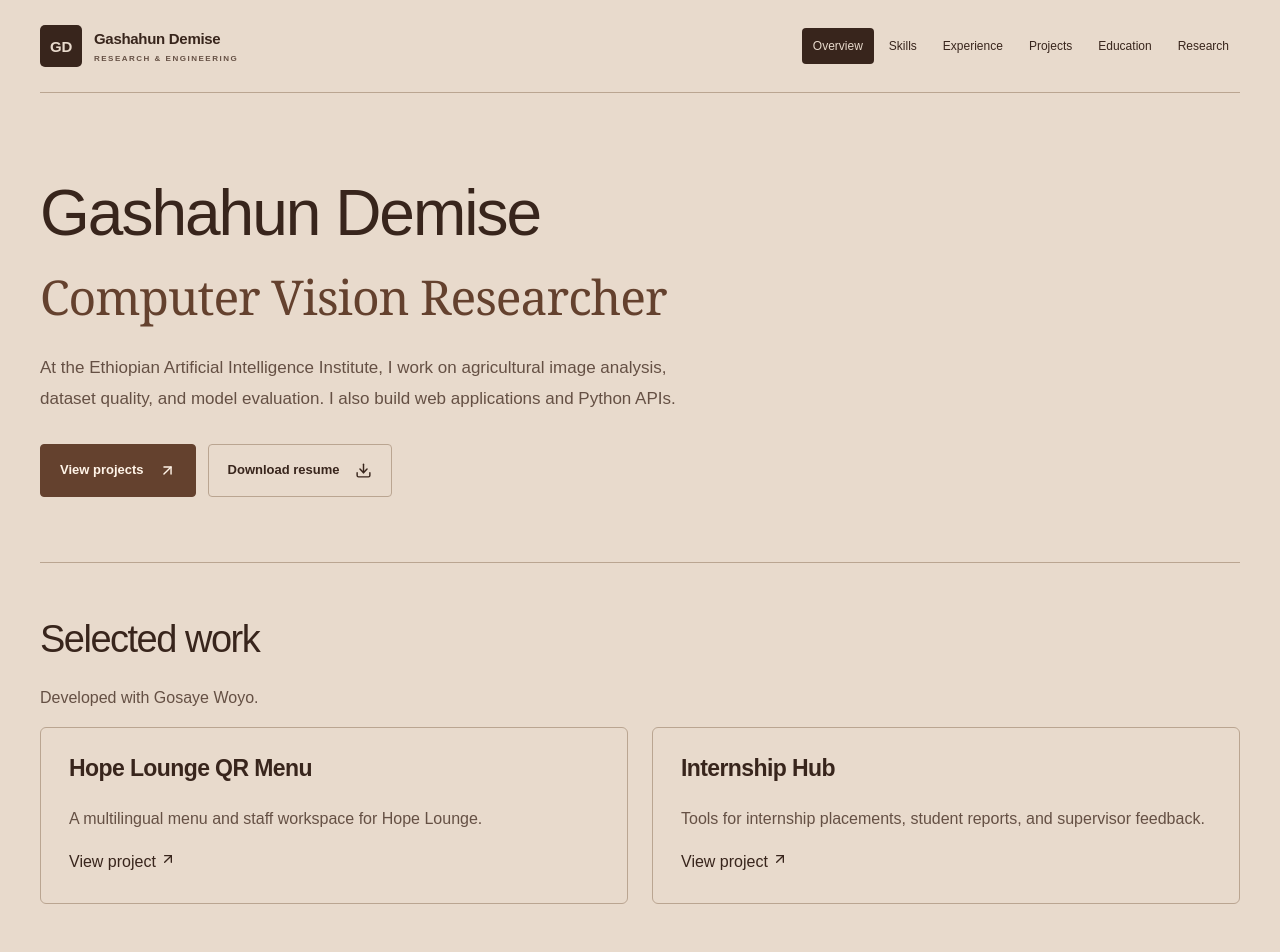
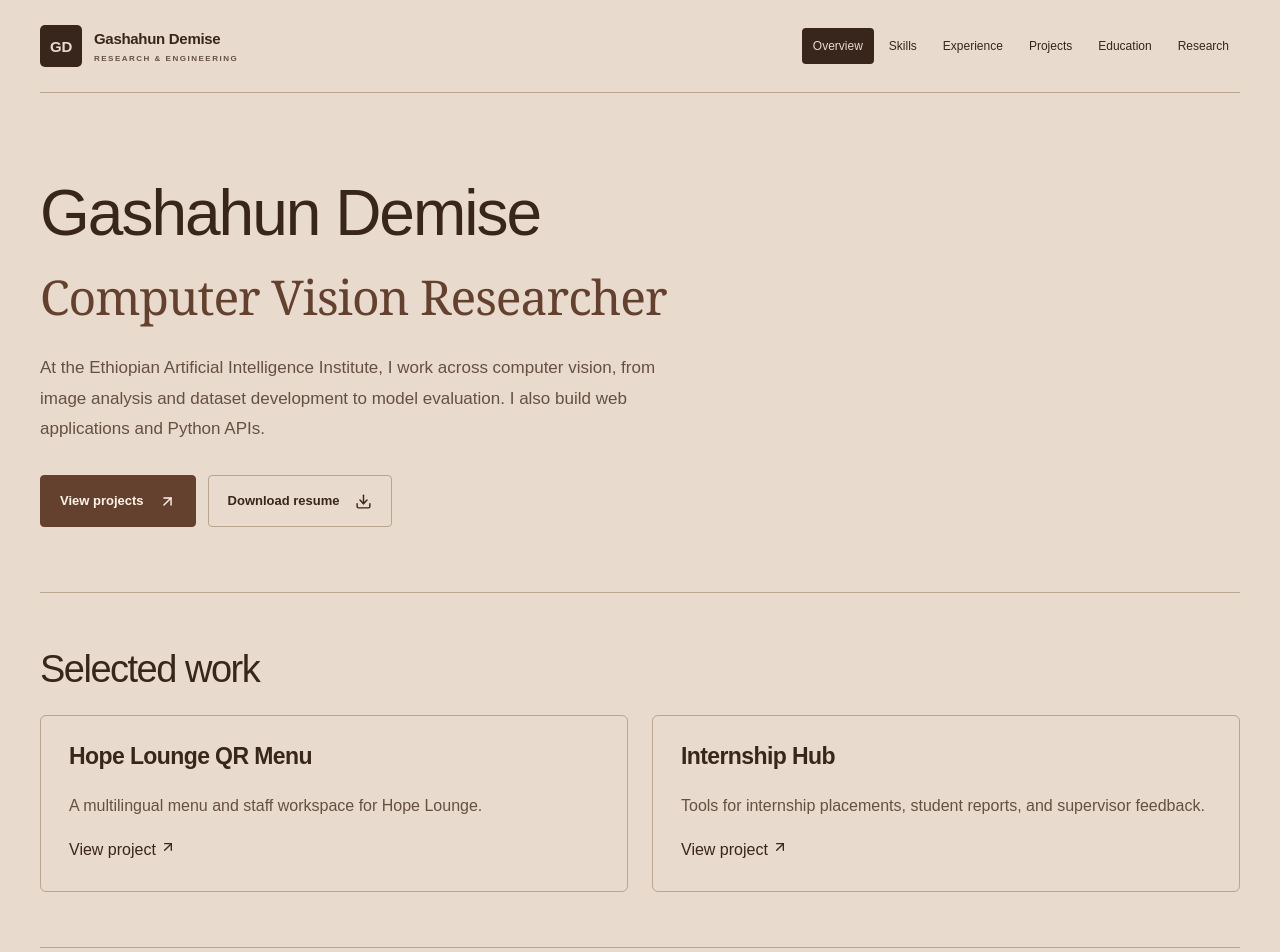
Before and after one commit to gashahundemise21/gashahun-demise-portfolio, a Next.js app: page / in a window 1280 px wide. Shown: the top 952 px of the page. Built offline with nearby package versions, Linux system fonts and the light colour scheme; no server answers.

Commit message:
Broaden computer vision introduction and simplify selected work heading

```diff
--- a/app/page.tsx
+++ b/app/page.tsx
@@ -6,6 +6,6 @@ import { siteUrl } from '@/lib/site';
 export const metadata={alternates:{canonical:'/'}};
 export default function Home(){return <main id="main">
 <script type="application/ld+json" dangerouslySetInnerHTML={{__html:JSON.stringify({'@context':'https://schema.org','@type':'Person',name:profile.name,url:siteUrl,jobTitle:'Computer Vision Researcher',sameAs:[profile.github,profile.linkedin],alumniOf:{'@type':'CollegeOrUniversity',name:'Addis Ababa Science and Technology University'}})}}/>
-<section className="hero"><div className="hero-copy"><h1>Gashahun Demise<span className="simple-title">Computer Vision Researcher</span></h1><p className="intro">At the Ethiopian Artificial Intelligence Institute, I work on agricultural image analysis, dataset quality, and model evaluation. I also build web applications and Python APIs.</p><div className="actions"><Link className="button primary" href="/projects">View projects <ArrowUpRight size={17}/></Link><TrackedLink event="resume_download" className="button secondary" href={profile.resume} download="Gashahun-Demise-Resume.pdf">Download resume <Download size={17}/></TrackedLink></div></div></section>
-<section className="section collaboration-section"><h2>Selected work</h2><p>Developed with Gosaye Woyo.</p><div className="card-grid"><article className="panel featured-work"><h3>Hope Lounge QR Menu</h3><p>A multilingual menu and staff workspace for Hope Lounge.</p><Link className="text-link" href="/projects/hope-lounge">View project <ArrowUpRight size={16}/></Link></article><article className="panel featured-work"><h3>Internship Hub</h3><p>Tools for internship placements, student reports, and supervisor feedback.</p><Link className="text-link" href="/projects/internship-hub">View project <ArrowUpRight size={16}/></Link></article></div></section>
+<section className="hero"><div className="hero-copy"><h1>Gashahun Demise<span className="simple-title">Computer Vision Researcher</span></h1><p className="intro">At the Ethiopian Artificial Intelligence Institute, I work across computer vision, from image analysis and dataset development to model evaluation. I also build web applications and Python APIs.</p><div className="actions"><Link className="button primary" href="/projects">View projects <ArrowUpRight size={17}/></Link><TrackedLink event="resume_download" className="button secondary" href={profile.resume} download="Gashahun-Demise-Resume.pdf">Download resume <Download size={17}/></TrackedLink></div></div></section>
+<section className="section collaboration-section"><h2>Selected work</h2><div className="card-grid"><article className="panel featured-work"><h3>Hope Lounge QR Menu</h3><p>A multilingual menu and staff workspace for Hope Lounge.</p><Link className="text-link" href="/projects/hope-lounge">View project <ArrowUpRight size={16}/></Link></article><article className="panel featured-work"><h3>Internship Hub</h3><p>Tools for internship placements, student reports, and supervisor feedback.</p><Link className="text-link" href="/projects/internship-hub">View project <ArrowUpRight size={16}/></Link></article></div></section>
 </main>}
```
